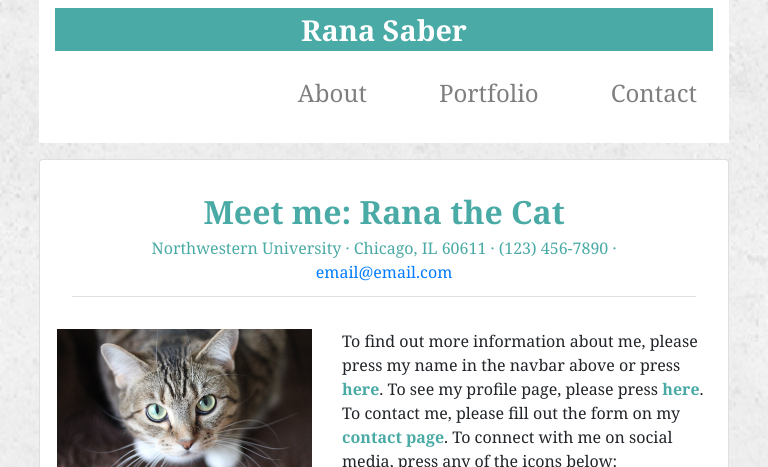
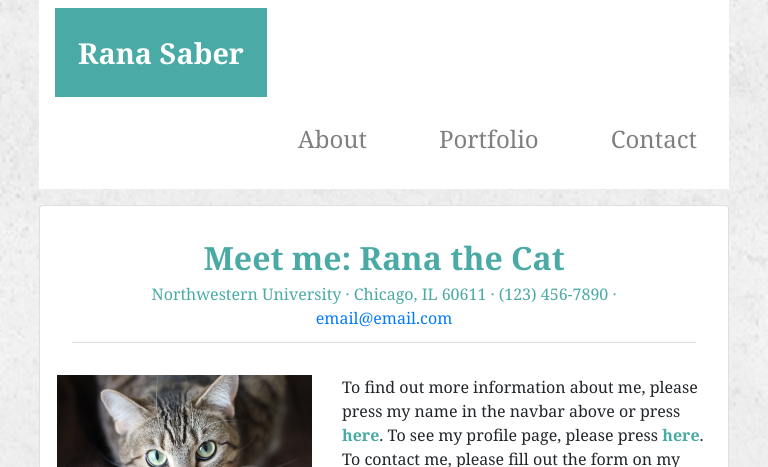
Before and after one commit to rsa153/portfolioupdate, a plain HTML site: page index.html in a window 768 px wide. Shown: the top 467 px of the page. Drawn offline with nearby package versions, Linux system fonts and the light colour scheme.

Commit message:
Update index.css

```diff
--- a/assets/css/index.css
+++ b/assets/css/index.css
@@ -97,7 +97,7 @@ body {
 
     .name {
         font-size: 1.8em;
-        width: 100%;
+        padding: 0.8em;
     }
 
     .card {
```
